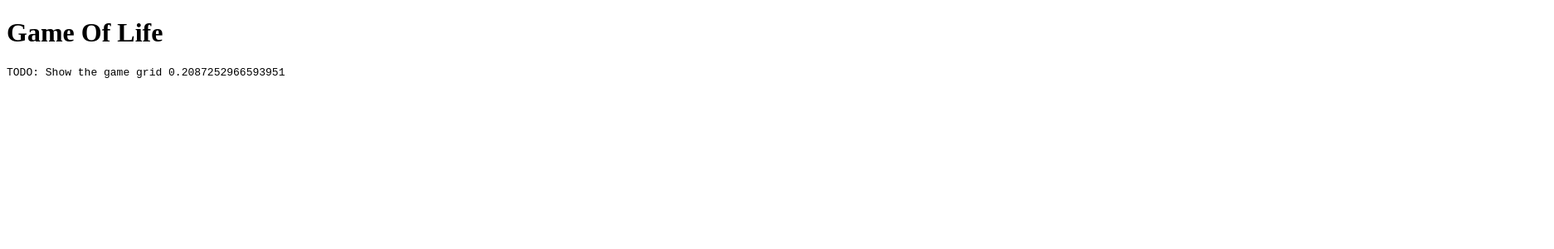
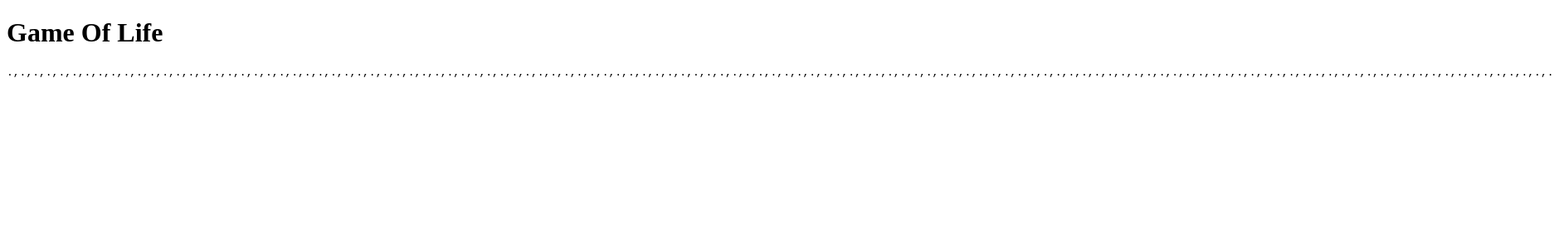
Before and after one commit to tflander/GameOfLifeAngularKata, an Angular app: page / in a window 1280 px wide. Shown: the top 300 px of the page at 83% size, 1873 px wide, since content can reach past the window. Built offline with nearby package versions, Linux system fonts and the light colour scheme.

Commit message:
first pass at wiring the grid to the game runner

```diff
--- a/src/app/gameRunner/gameRunner.component.ts
+++ b/src/app/gameRunner/gameRunner.component.ts
@@ -10,18 +10,18 @@ import {delay} from 'rxjs/operators';
 })
 export class GameRunnerComponent implements OnInit {
 
-  game: string = "";
+  game: string[][] = [];
   timerSubs: Subscription | undefined
 
 
   constructor(private gameService: GameService) { }
 
   showGrid() {
-    this.game = "TODO: Show the game grid " + Math.random();
+    this.game = this.gameService.grid;
   }
 
   ngOnInit(): void {
-    // TODO: init the game
+    this.gameService.createGrid(10, 12);
     this.showGrid();
     this.setTimerForGridUpdate();
   }
```
